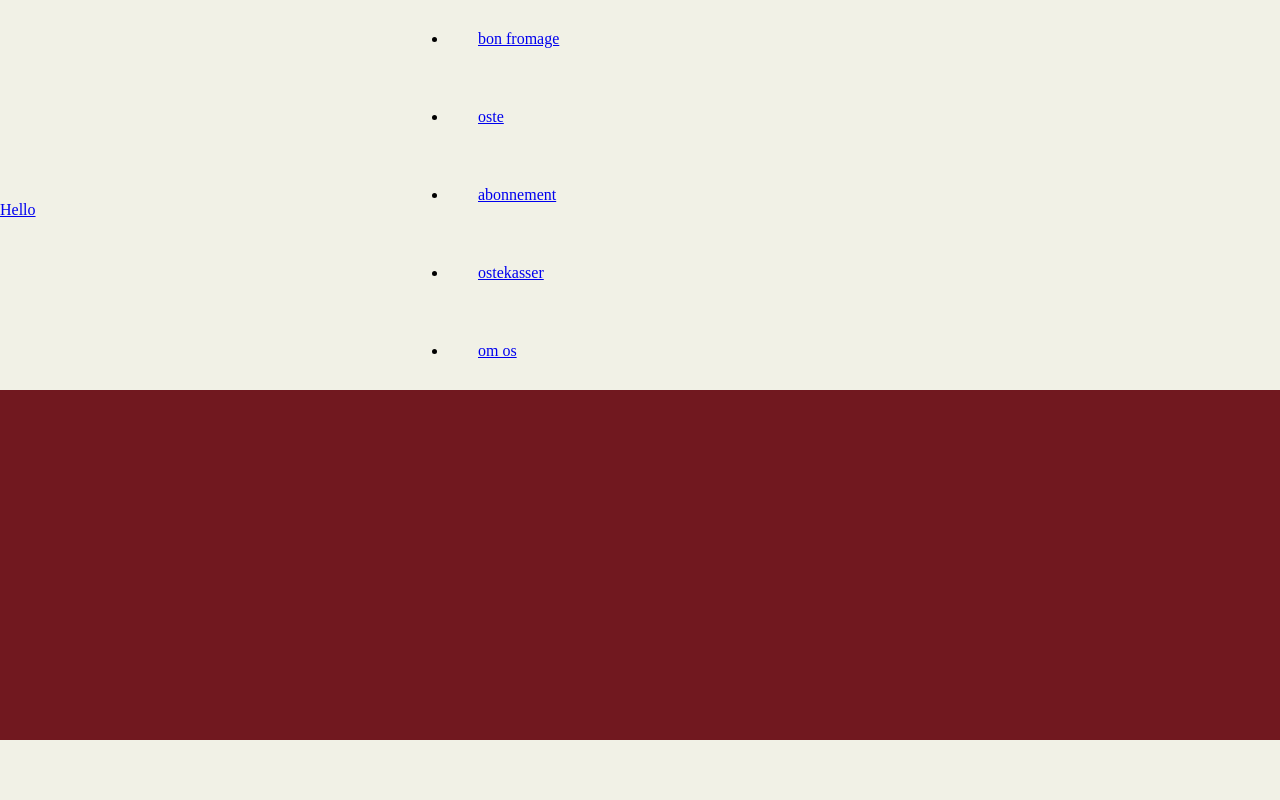
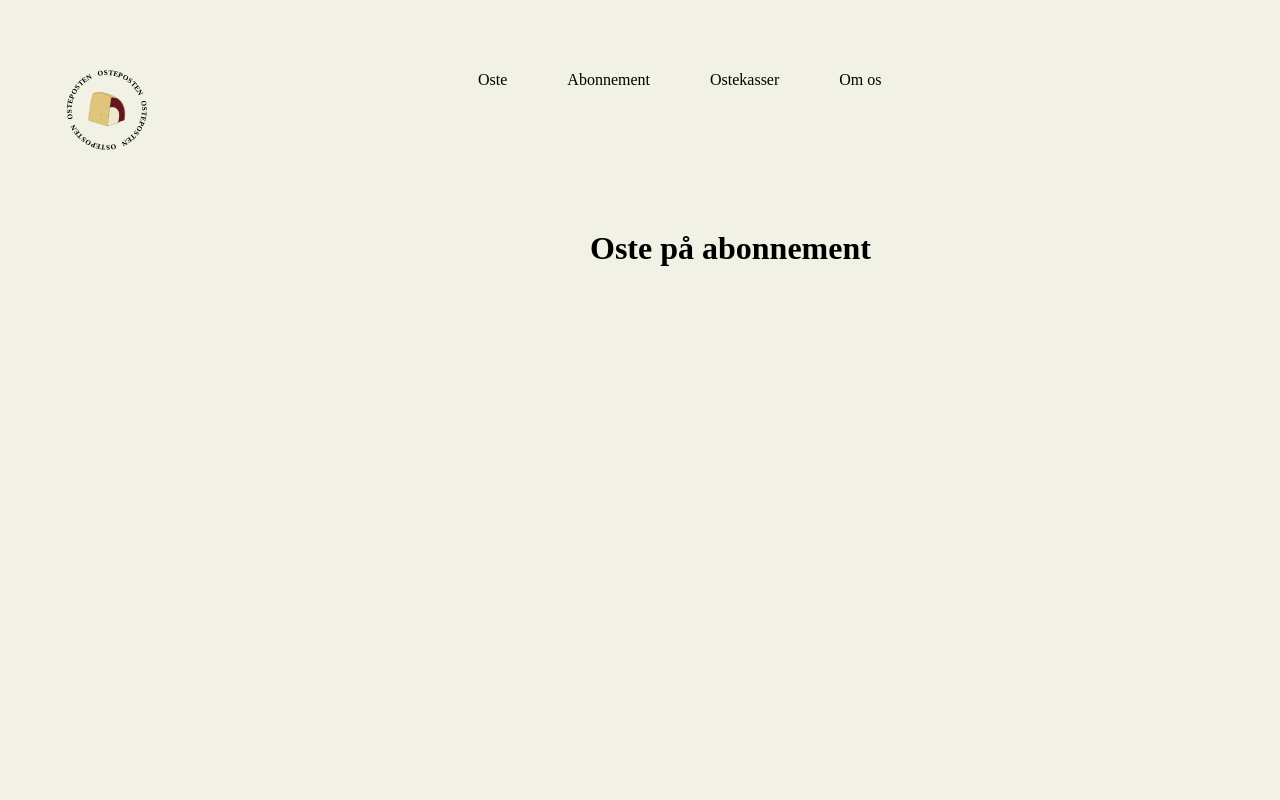
Before and after one commit to einestudio/grp7_bon-fromage, a plain HTML site: page na_abonnement.html in a window 1280 px wide. Shown: the top 800 px of the page. Drawn offline with Linux system fonts and the light colour scheme.

Commit message:
generel2

```diff
--- a/na_abonnement.css
+++ b/na_abonnement.css
@@ -0,0 +1,4 @@
+h1{
+    padding-top: 70px;
+    padding-left: 590px;
+}
--- a/na_abonnement.html
+++ b/na_abonnement.html
@@ -13,27 +13,33 @@
 <body>
     <header>
         <div class="logo">
-            <a href="kb_index.html">Hello</a>
+
+            <a href="kb_index.html">
+                <img class="logo" src="logos/farve_større_1.svg" alt="logo">
+              </a>
         </div>
         <nav>
-            <ul>
-                <li><a class="active" href="kb_index.html">bon fromage</a></li>
-                <li><a class="active" href="ss_oste.html">oste</a></li>
-                <li><a class="active" href="na_abonnement.html">abonnement</a></li>
-                <li><a class="active" href="su_ostekasser.html">ostekasser</a></li>
-                <li><a class="active" href="fb_om_os.html">om os</a></li>
+            <ul class="menu">
+                <li><a class="active" href="ss_oste.html">Oste</a></li>
+                <li><a class="active" href="na_abonnement.html">Abonnement</a></li>
+                <li><a class="active" href="su_ostekasser.html">Ostekasser</a></li>
+                <li><a class="active" href="fb_om_os.html">Om os</a></li>
             </ul>
         </nav>
+
     </header>
 
 
 
 
     <main>
-        <footer>
+      <h1>Oste på abonnement</h1>
+    </main>
 
-        </footer>
-    </main>
+    <footer>
+        <div> <img class="logo2" src="logos/farve_større_hvid.svg" alt="logo">
+        </div>
+    </footer>
 </body>
 
 
```
Also changed, not shown: logos/farve_større_1.svg (added), logos/farve_større_hvid.svg (added), logos/ost_farve_hvid.svg (added), logos/ost_farve_hvid2.svg (added).
